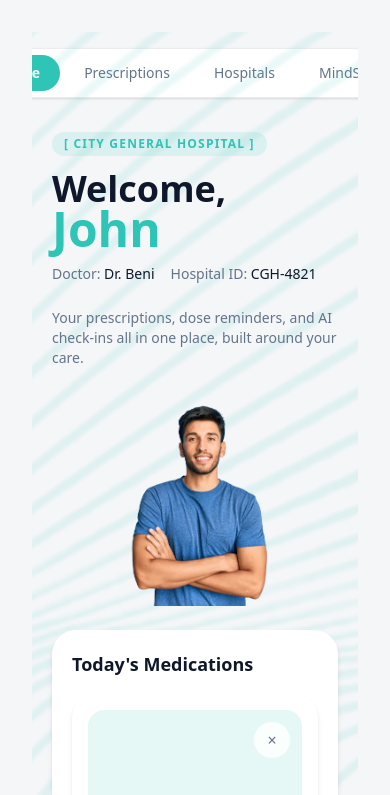
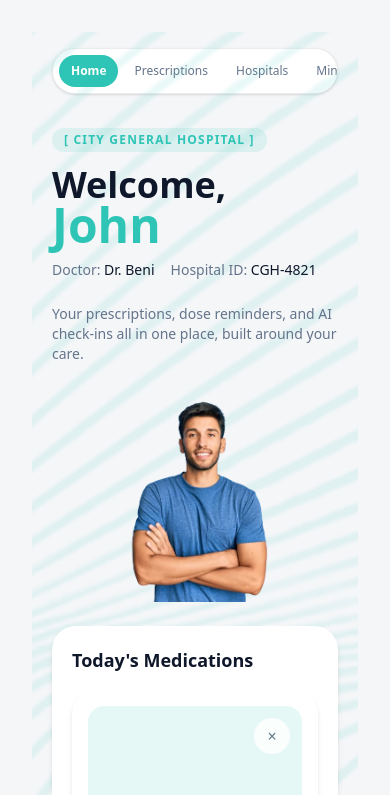
Before and after one commit to bdushime/PatientFollowSystem, a React (Vite) app: page / in a window 390 px wide. Shown: the top 795 px of the page. Built offline with nearby package versions, Linux system fonts and the light colour scheme.

Commit message:
fixing the pattern background

```diff
--- a/src/components/ui/Navbar.jsx
+++ b/src/components/ui/Navbar.jsx
@@ -1,6 +1,6 @@
 export default function Navbar({ items, activeItem, onSelect }) {
   return (
-    <nav className="inline-flex items-center gap-1 bg-surface border border-border rounded-full p-1.5 shadow-sm">
+    <nav className="max-w-full inline-flex items-center gap-1 bg-surface border border-border rounded-full p-1.5 shadow-sm overflow-x-auto">
       {items.map((item) => {
         const isActive = item === activeItem
 
@@ -10,8 +10,8 @@
             onClick={() => onSelect?.(item)}
             className={
               isActive
-                ? 'bg-accent text-white rounded-full px-5 py-2 text-sm font-semibold cursor-pointer'
-                : 'text-text-secondary px-5 py-2 text-sm font-medium cursor-pointer hover:text-text-primary'
+                ? 'shrink-0 whitespace-nowrap bg-accent text-white rounded-full px-3 sm:px-5 py-2 text-xs sm:text-sm font-semibold cursor-pointer'
+                : 'shrink-0 whitespace-nowrap text-text-secondary px-3 sm:px-5 py-2 text-xs sm:text-sm font-medium cursor-pointer hover:text-text-primary'
             }
           >
             {item}
```
